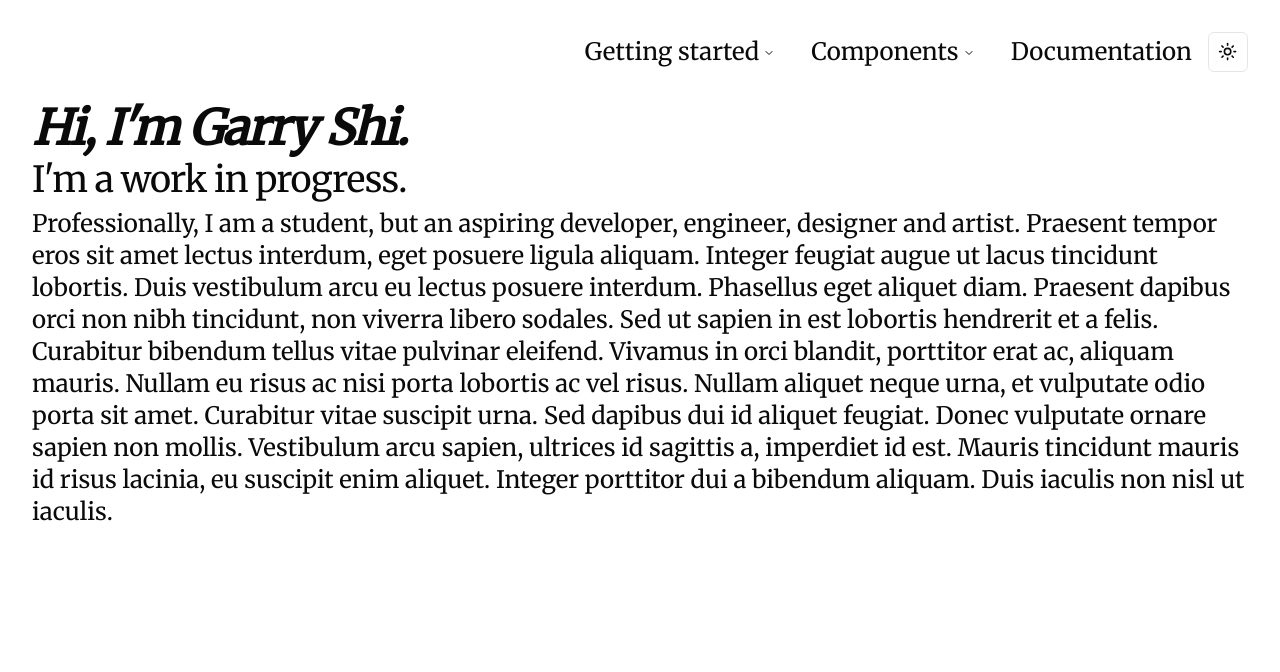
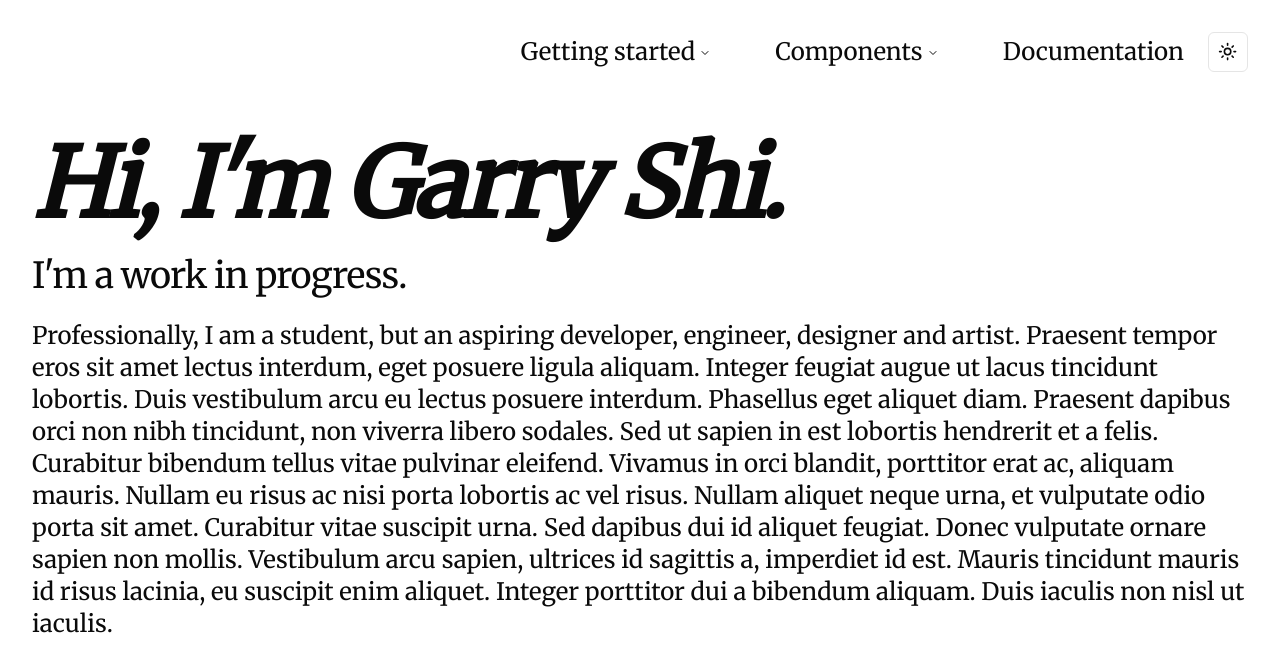
Before and after one commit to garrysjh/pause, a Next.js app: page / in a window 1280 px wide. Shown: the top 672 px of the page. Built offline with nearby package versions, Linux system fonts and the light colour scheme.

Commit message:
worked on responsiveness

```diff
--- a/src/app/page.tsx
+++ b/src/app/page.tsx
@@ -9,7 +9,7 @@ import { ResizableHero } from "@/components/resizable-hero";
 export default function Home() {
   return (
     <main className="overflow-hidden">
-      <div className="flex md:flex md:flex-grow flex-row-reverse space-x-1 p-8 max-w-full">
+      <div className="flex md:flex md:flex-grow flex-row-reverse space-x-1 p-8 mb-8 max-w-full">
         <div className="row">
           <ModeToggle />
         </div>
@@ -18,35 +18,33 @@ export default function Home() {
         </div>
       </div>
       <div className="min-h-max flex-col items-center justify-between container col-auto">
-      <h1 className="scroll-m-20 text-6xl font-semibold tracking-tight lg:text-5xl italic">
-      Hi, I'm Garry Shi.
-    </h1>
-    <h4 className="scroll-m-20 text-4xl tracking-tight pt-2 pb-2">
-      I'm a work in progress.
-    </h4>
-    {/* <h4 className="scroll-m-20 text-xl tracking-tight pl-16 pb-4">
+        <h1 className="scroll-m-20 text-6xl font-semibold tracking-tight sm:text-8xl italic">
+          Hi, I'm Garry Shi.
+        </h1>
+        <h4 className="scroll-m-20 text-4xl tracking-tight pt-6 pb-6">
+          I'm a work in progress.
+        </h4>
+        {/* <h4 className="scroll-m-20 text-xl tracking-tight pl-16 pb-4">
       Just like this website.
     </h4> */}
         <div className="z-10 max-w-1xl text-2xl w-full items-center justify-between text-md lg:flex">
-
-
-          Professionally, I am a student, but an aspiring developer, engineer, designer and artist. Praesent tempor eros
-          sit amet lectus interdum, eget posuere ligula aliquam. Integer feugiat
-          augue ut lacus tincidunt lobortis. Duis vestibulum arcu eu lectus
-          posuere interdum. Phasellus eget aliquet diam. Praesent dapibus orci
-          non nibh tincidunt, non viverra libero sodales. Sed ut sapien in est
-          lobortis hendrerit et a felis. Curabitur bibendum tellus vitae
-          pulvinar eleifend. Vivamus in orci blandit, porttitor erat ac, aliquam
-          mauris. Nullam eu risus ac nisi porta lobortis ac vel risus. Nullam
-          aliquet neque urna, et vulputate odio porta sit amet. Curabitur vitae
-          suscipit urna. Sed dapibus dui id aliquet feugiat. Donec vulputate
-          ornare sapien non mollis. Vestibulum arcu sapien, ultrices id sagittis
-          a, imperdiet id est. Mauris tincidunt mauris id risus lacinia, eu
-          suscipit enim aliquet. Integer porttitor dui a bibendum aliquam. Duis
-          iaculis non nisl ut iaculis.
+          Professionally, I am a student, but an aspiring developer, engineer,
+          designer and artist. Praesent tempor eros sit amet lectus interdum,
+          eget posuere ligula aliquam. Integer feugiat augue ut lacus tincidunt
+          lobortis. Duis vestibulum arcu eu lectus posuere interdum. Phasellus
+          eget aliquet diam. Praesent dapibus orci non nibh tincidunt, non
+          viverra libero sodales. Sed ut sapien in est lobortis hendrerit et a
+          felis. Curabitur bibendum tellus vitae pulvinar eleifend. Vivamus in
+          orci blandit, porttitor erat ac, aliquam mauris. Nullam eu risus ac
+          nisi porta lobortis ac vel risus. Nullam aliquet neque urna, et
+          vulputate odio porta sit amet. Curabitur vitae suscipit urna. Sed
+          dapibus dui id aliquet feugiat. Donec vulputate ornare sapien non
+          mollis. Vestibulum arcu sapien, ultrices id sagittis a, imperdiet id
+          est. Mauris tincidunt mauris id risus lacinia, eu suscipit enim
+          aliquet. Integer porttitor dui a bibendum aliquam. Duis iaculis non
+          nisl ut iaculis.
         </div>
-        <div className="text-center">
-        </div>
+        <div className="text-center"></div>
       </div>
     </main>
   );
--- a/src/components/mode-toggle.tsx
+++ b/src/components/mode-toggle.tsx
@@ -19,12 +19,12 @@ export function ModeToggle() {
     <DropdownMenu>
       <DropdownMenuTrigger asChild>
         <Button variant="outline" size="icon">
-          <Sun className="h-[1.2rem] w-[1.2rem] rotate-0 scale-100 transition-all dark:-rotate-90 dark:scale-0" />
-          <Moon className="absolute h-[1.2rem] w-[1.2rem] rotate-90 scale-0 transition-all dark:rotate-0 dark:scale-100" />
+          <Sun onClick={()=>setTheme("dark")} className="h-[1.2rem] w-[1.2rem] rotate-0 scale-100 transition-all dark:-rotate-90 dark:scale-0" />
+          <Moon onClick={()=>setTheme("light")} className="absolute h-[1.2rem] w-[1.2rem] rotate-90 scale-0 transition-all dark:rotate-0 dark:scale-100" />
           <span className="sr-only">Toggle theme</span>
         </Button>
       </DropdownMenuTrigger>
-      <DropdownMenuContent align="end">
+      {/* <DropdownMenuContent align="end">
         <DropdownMenuItem onClick={() => setTheme("light")}>
           Light
         </DropdownMenuItem>
@@ -34,7 +34,7 @@ export function ModeToggle() {
         <DropdownMenuItem onClick={() => setTheme("system")}>
           System
         </DropdownMenuItem>
-      </DropdownMenuContent>
+      </DropdownMenuContent> */}
     </DropdownMenu>
   )
 }
--- a/src/components/ui/navigation-menu.tsx
+++ b/src/components/ui/navigation-menu.tsx
@@ -31,7 +31,7 @@ const NavigationMenuList = React.forwardRef<
   <NavigationMenuPrimitive.List
     ref={ref}
     className={cn(
-      "group flex flex-1 text-2xl list-none items-center justify-center space-x-1",
+      "group sm:flex flex-1 text-2xl list-none items-center justify-center space-x-0 sm:space-x-8 space-y-4 sm:space-y-0 mr-2",
       className
     )}
     {...props}
```
